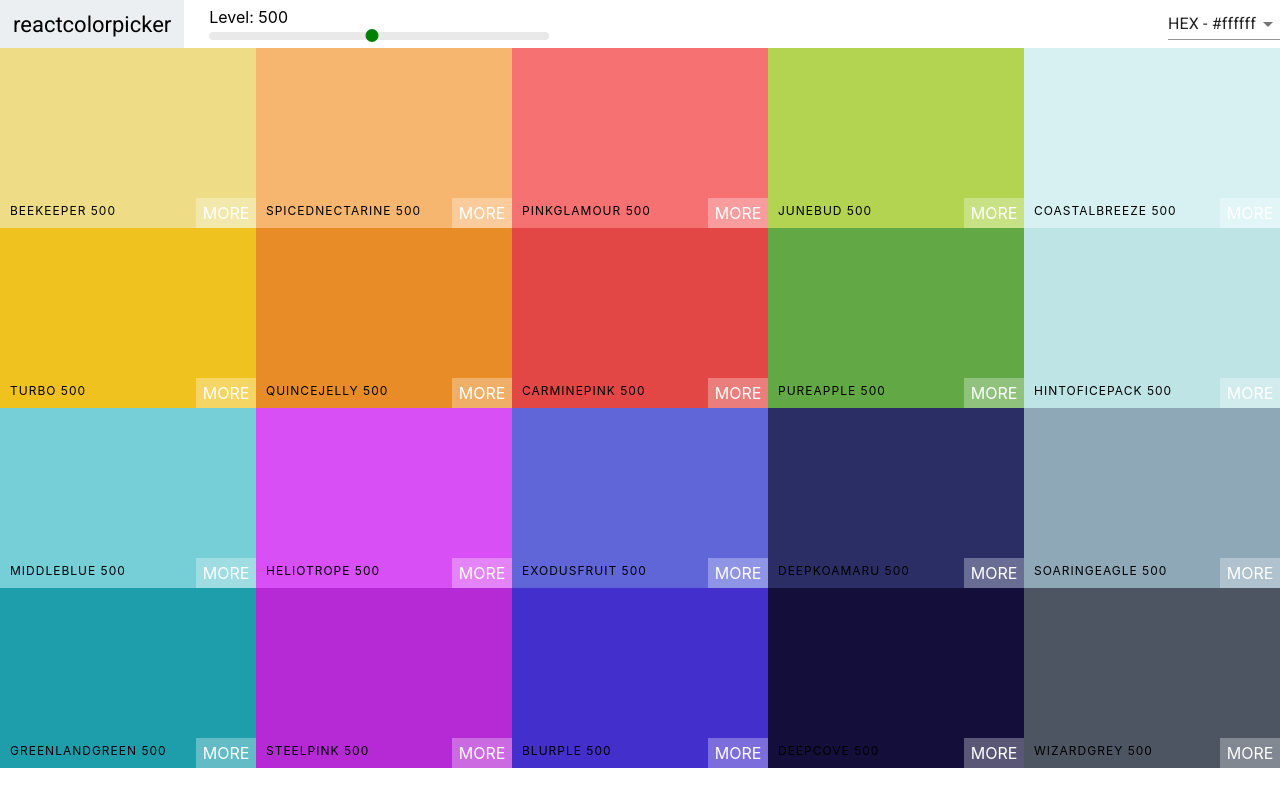
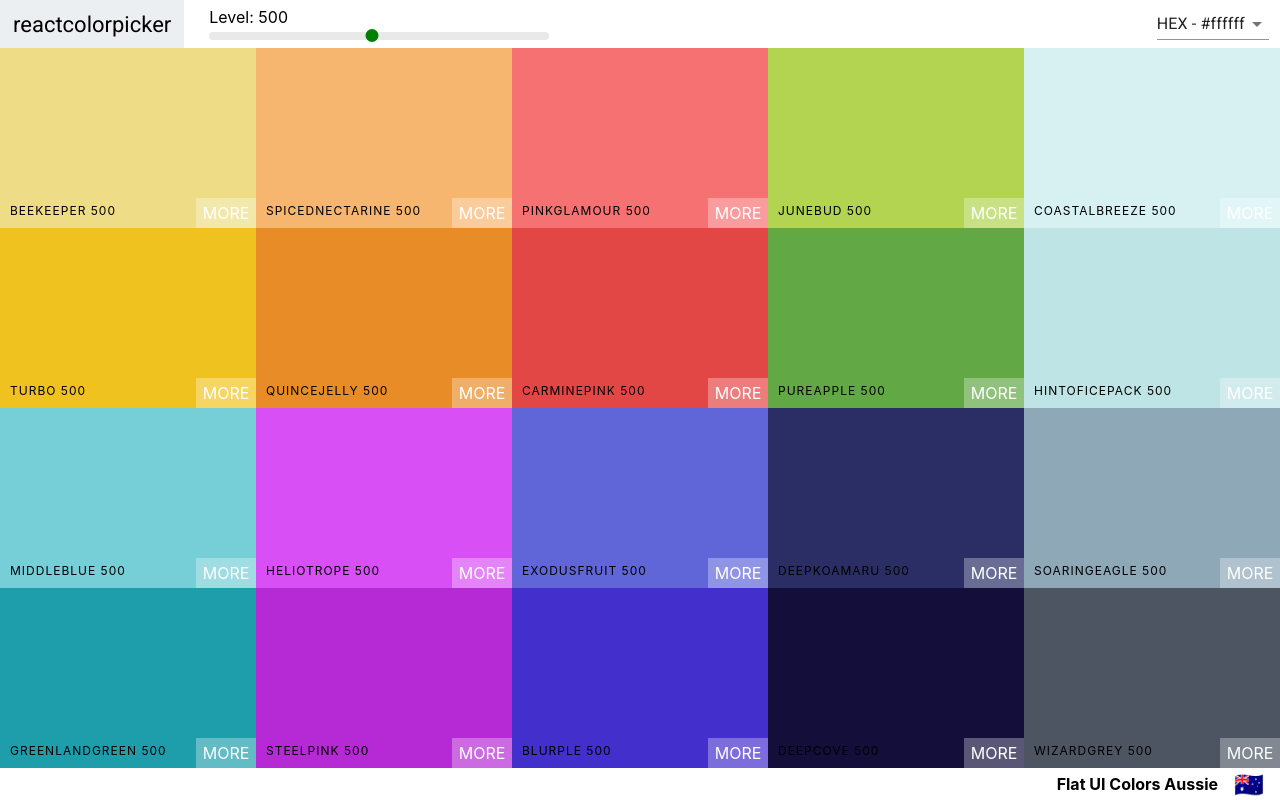
Before and after one commit to LexAeterna12321/react_colors_app, a React (Create React App) app: page /palette/flat-ui-colors-american in a window 1280 px wide. Built offline with nearby package versions, Linux system fonts and the light colour scheme.

Commit message:
added palette footer element

```diff
--- a/src/components/Navbar.css
+++ b/src/components/Navbar.css
@@ -51,4 +51,5 @@
 
 .select-container {
     margin-left: auto;
+    margin-right: .7rem;
 }
--- a/src/components/Palette.css
+++ b/src/components/Palette.css
@@ -1,5 +1,7 @@
 .Palette {
     height: 100vh;
+    flex-direction: column;
+    display: flex;
     overflow: hidden;
 }
 
@@ -7,3 +9,17 @@
     height: 90%;
 
 }
+
+.Palette-footer {
+    background-color: #fff;
+    height: 4vh;
+    display: flex;
+    justify-content: flex-end;
+    align-items: center;
+    font-weight: bold;
+}
+
+.emoji {
+    font-size: 1.5rem;
+    margin: 0 1rem;
+}
--- a/src/components/Palette.js
+++ b/src/components/Palette.js
@@ -20,7 +20,7 @@
   }
 
   render() {
-    const { colors } = this.props.palette;
+    const { colors, paletteName, emoji } = this.props.palette;
     const { level, format } = this.state;
 
     const colorBoxes = colors[level].map(color => (
@@ -35,6 +35,10 @@
           changeFormat={this.changeFormat}
         />
         <div className="Palette-colors">{colorBoxes}</div>
+        <footer className="Palette-footer">
+          <span>{paletteName}</span>
+          <span className="emoji">{emoji}</span>
+        </footer>
       </div>
     );
   }
```
